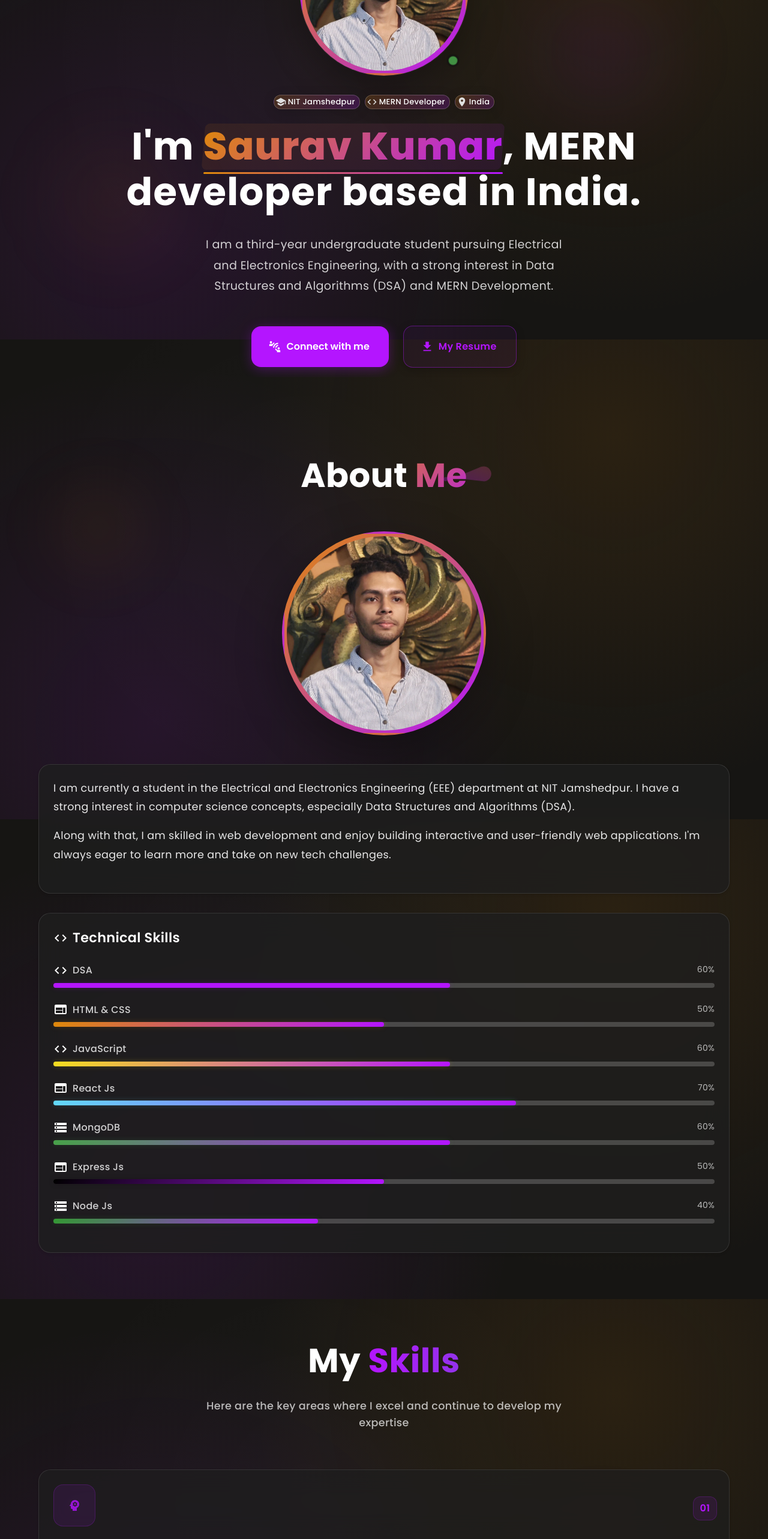
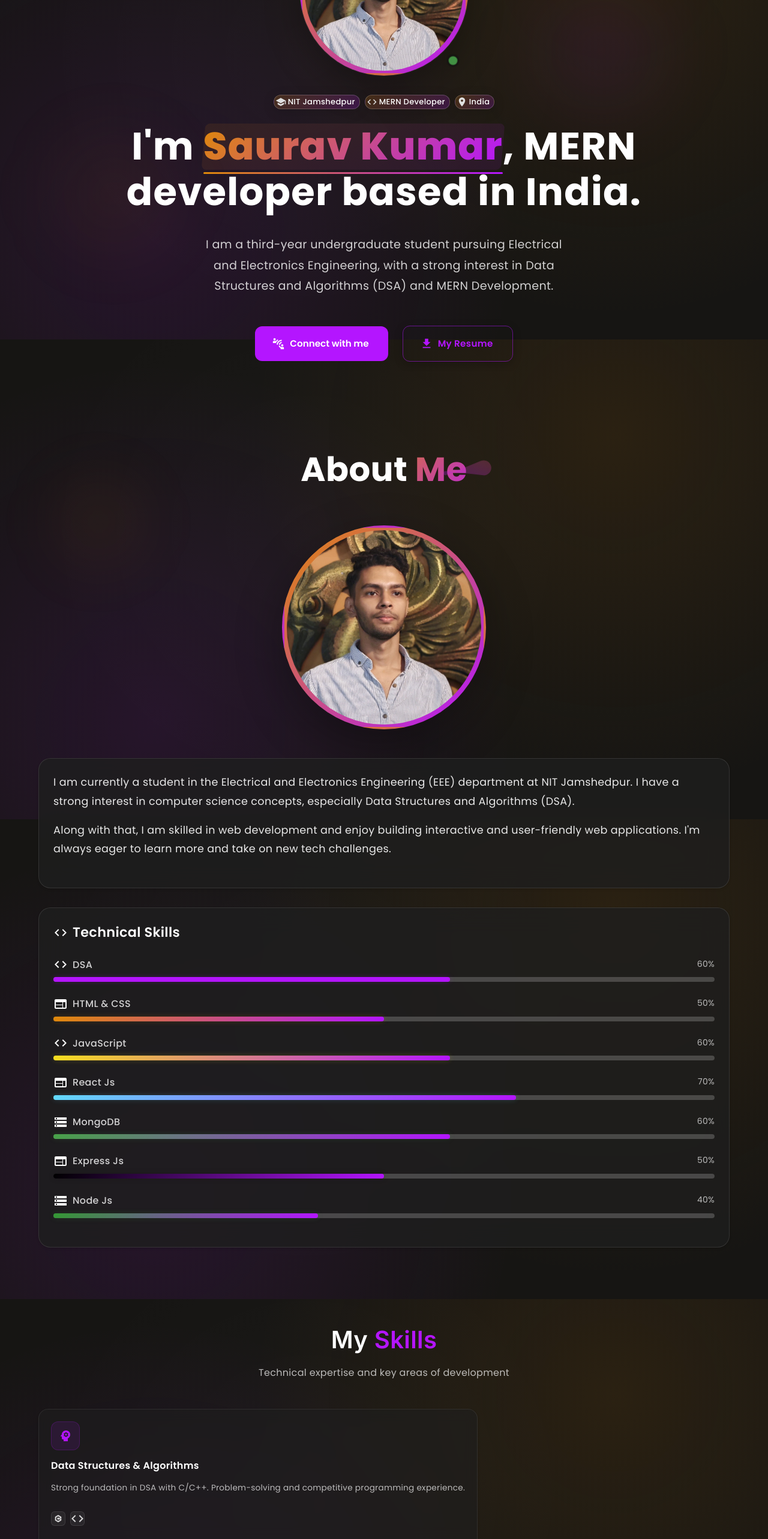
Before and after one commit to SauravKumar04/Portfolio, a React (Vite) app: page / in a window 1280 px wide. Shown: the part 234-2800 px from the top of the page at 60% size. Built offline with nearby package versions, Linux system fonts and the light colour scheme.

Commit message:
Refactor UI components with design improvements and skill section update
Co-authored-by: 2023ugee038 <2023ugee038@nitjsr.ac.in>

```diff
--- a/src/Components/Hero/Hero.jsx
+++ b/src/Components/Hero/Hero.jsx
@@ -298,29 +298,25 @@ const Hero = () => {
                 sx={{ mt: 3 }}
               >
                 <AnchorLink className='anchor-link' offset={50} href='#contact'>
-                  <motion.div
-                    whileHover={{ scale: 1.05 }}
-                    whileTap={{ scale: 0.95 }}
-                  >
+                  <motion.div>
                     <Button
                       variant="contained"
                       size="large"
                       startIcon={<ConnectIcon />}
                       sx={{
                         background: '#B415FF',
-                        borderRadius: '16px',
+                        borderRadius: '12px',
                         px: 4,
-                        py: 2.5,
-                        fontSize: '1rem',
+                        py: 2,
+                        fontSize: '0.95rem',
                         fontWeight: 600,
                         textTransform: 'none',
-                        minWidth: '180px',
+                        minWidth: '160px',
                         border: 'none',
-                        boxShadow: '0 4px 20px rgba(180, 21, 255, 0.3)',
+                        boxShadow: 'none',
                         '&:hover': {
-                          background: '#9333ea',
-                          boxShadow: '0 8px 30px rgba(180, 21, 255, 0.4)',
-                          transform: 'translateY(-2px)'
+                          background: '#B415FF',
+                          boxShadow: 'none'
                         }
                       }}
                     >
@@ -329,10 +325,7 @@ const Hero = () => {
                   </motion.div>
                 </AnchorLink>
 
-                <motion.div
-                  whileHover={{ scale: 1.05 }}
-                  whileTap={{ scale: 0.95 }}
-                >
+                <motion.div>
                   <Button
                     variant="outlined"
                     size="large"
@@ -340,24 +333,22 @@ const Hero = () => {
                     href={resume}
                     download="SauravKumar_Resume.pdf"
                     sx={{
-                      borderRadius: '16px',
+                      borderRadius: '12px',
                       px: 4,
-                      py: 2.5,
-                      fontSize: '1rem',
+                      py: 2,
+                      fontSize: '0.95rem',
                       fontWeight: 600,
                       textTransform: 'none',
-                      minWidth: '180px',
+                      minWidth: '160px',
                       borderWidth: '1px',
-                      borderColor: 'rgba(180, 21, 255, 0.4)',
+                      borderColor: 'rgba(180, 21, 255, 0.5)',
                       color: '#B415FF',
-                      backgroundColor: 'rgba(180, 21, 255, 0.05)',
+                      backgroundColor: 'transparent',
                       '&:hover': {
                         borderWidth: '1px',
-                        borderColor: '#B415FF',
-                        backgroundColor: 'rgba(180, 21, 255, 0.1)',
-                        color: '#9333ea',
-                        boxShadow: '0 4px 20px rgba(180, 21, 255, 0.2)',
-                        transform: 'translateY(-2px)'
+                        borderColor: 'rgba(180, 21, 255, 0.5)',
+                        backgroundColor: 'transparent',
+                        color: '#B415FF'
                       }
                     }}
                   >
--- a/src/Components/Services/Services.jsx
+++ b/src/Components/Services/Services.jsx
@@ -8,46 +8,88 @@ import {
   CardContent,
   Stack
 } from '@mui/material'
+import { motion, useInView } from 'framer-motion'
+import { useRef } from 'react'
+import {
+  SiJavascript,
+  SiReact,
+  SiNodedotjs,
+  SiExpress,
+  SiMongodb,
+  SiHtml5,
+  SiCss3,
+  SiCplusplus,
+  SiGit,
+  SiPostman,
+  SiVercel,
+  SiNetlify
+} from 'react-icons/si'
 import {
   Code as CodeIcon,
   Web as WebIcon,
   Storage as DatabaseIcon,
   Psychology as AlgorithmIcon,
   Build as ToolIcon,
-  School as EducationIcon
+  Cloud as DeployIcon
 } from '@mui/icons-material'
-import { motion, useInView } from 'framer-motion'
-import { useRef } from 'react'
 import Services_Data from '../../assets/services_data'
 
 const Services = () => {
   const ref = useRef(null)
-  const isInView = useInView(ref, { once: true, amount: 0.3 })
+  const isInView = useInView(ref, { once: true, amount: 0.2 })
 
-  // Enhanced services data with icons and minimal purple theme
-  const enhancedServices = Services_Data.map((service, index) => {
-    const icons = [
-      <AlgorithmIcon />,
-      <WebIcon />,
-      <DatabaseIcon />,
-      <ToolIcon />,
-      <CodeIcon />,
-      <EducationIcon />
+  // Professional skills data with proper icons
+  const skillsData = [
+    {
+      title: "Data Structures & Algorithms",
+      description: "Strong foundation in DSA with C/C++. Problem-solving and competitive programming experience.",
+      icon: <AlgorithmIcon />,
+      techIcons: [SiCplusplus, CodeIcon],
+      color: "#B415FF"
+    },
+    {
+      title: "Frontend Development",
+      description: "Modern web development with React, HTML5, CSS3, and JavaScript. Responsive design expertise.",
+      icon: <WebIcon />,
+      techIcons: [SiReact, SiJavascript, SiHtml5, SiCss3],
+      color: "#B415FF"
+    },
+    {
+      title: "Backend Development",
+      description: "Server-side development with Node.js, Express.js, and database management with MongoDB.",
+      icon: <DatabaseIcon />,
+      techIcons: [SiNodedotjs, SiExpress, SiMongodb],
+      color: "#B415FF"
+    },
+    {
+      title: "Development Tools",
+      description: "Proficient with modern development tools, version control, and API testing platforms.",
+      icon: <ToolIcon />,
+      techIcons: [SiGit, SiPostman],
+      color: "#B415FF"
+    },
+    {
+      title: "Cloud & Deployment",
+      description: "Experience with cloud platforms and deployment services for full-stack applications.",
+      icon: <DeployIcon />,
+      techIcons: [SiVercel, SiNetlify],
+      color: "#B415FF"
+    },
+    {
+      title: "Continuous Learning",
+      description: "Always exploring new technologies, frameworks, and industry best practices.",
+      icon: <CodeIcon />,
+      techIcons: [],
+      color: "#B415FF"
+    }
   ]
-
-    return {
-      ...service,
-      icon: icons[index] || <CodeIcon />,
-      color: '#B415FF'
-    }
-  })
 
   const containerVariants = {
     hidden: { opacity: 0 },
     visible: {
       opacity: 1,
       transition: {
-        staggerChildren: 0.15,
+        staggerChildren: 0.1,
         delayChildren: 0.2
       }
     }
@@ -56,13 +98,13 @@ const Services = () => {
   const itemVariants = {
     hidden: {
       opacity: 0,
-      y: 30
+      y: 20
     },
     visible: {
       opacity: 1,
       y: 0,
       transition: {
-        duration: 0.6,
+        duration: 0.5,
         ease: "easeOut"
       }
     }
@@ -73,26 +115,11 @@ const Services = () => {
       id='services'
       ref={ref}
       sx={{
-        py: { xs: 8, md: 12 },
+        py: { xs: 6, md: 10 },
         position: 'relative',
         overflow: 'hidden'
       }}
     >
-      {/* Background decorative elements */}
-      <Box
-        sx={{
-          position: 'absolute',
-          top: '20%',
-          right: '10%',
-          width: '300px',
-          height: '300px',
-          background: 'radial-gradient(circle, rgba(180, 21, 255, 0.08) 0%, transparent 70%)',
-          borderRadius: '50%',
-          filter: 'blur(60px)',
-          zIndex: 0
-        }}
-      />
-
       <Container maxWidth="lg" sx={{ position: 'relative', zIndex: 1 }}>
         <motion.div
           variants={containerVariants}
@@ -101,154 +128,138 @@ const Services = () => {
         >
           {/* Section Title */}
           <motion.div variants={itemVariants}>
-            <Box sx={{ textAlign: 'center', mb: 8 }}>
+            <Box sx={{ textAlign: 'center', mb: 6 }}>
               <Typography
                 variant="h2"
                 sx={{
-                  fontSize: { xs: '2.5rem', md: '3.5rem' },
-                  fontWeight: 700,
-                  mb: 3,
-                  fontFamily: 'Poppins, sans-serif'
+                  fontSize: { xs: '2rem', md: '2.5rem' },
+                  fontWeight: 600,
+                  mb: 2,
+                  fontFamily: 'Inter, sans-serif',
+                  color: 'white'
                 }}
               >
                 My{' '}
                 <Box
                   component="span"
                   sx={{
-                    background: 'linear-gradient(to right, #B415FF, #9333ea)',
-                    WebkitBackgroundClip: 'text',
-                    WebkitTextFillColor: 'transparent',
-                    backgroundClip: 'text'
+                    color: '#B415FF'
                   }}
                 >
                   Skills
                 </Box>
               </Typography>
               <Typography
-                variant="h6"
+                variant="body1"
                 sx={{
                   color: 'rgba(255, 255, 255, 0.7)',
-                  maxWidth: '600px',
+                  maxWidth: '500px',
                   mx: 'auto',
                   lineHeight: 1.6,
-                  fontSize: '1.1rem'
+                  fontSize: '1rem'
                 }}
               >
-                Here are the key areas where I excel and continue to develop my expertise
+                Technical expertise and key areas of development
               </Typography>
             </Box>
           </motion.div>
 
-          {/* Services Grid */}
-          <Grid container spacing={4}>
-            {enhancedServices.map((service, index) => (
-              <Grid item xs={12} sm={6} lg={4} key={index}>
+          {/* Skills Grid */}
+          <Grid container spacing={3}>
+            {skillsData.map((skill, index) => (
+              <Grid item xs={12} sm={6} md={4} key={index}>
                 <motion.div
                   variants={itemVariants}
-                  whileHover={{
-                    y: -8,
-                    transition: { duration: 0.3 }
-                  }}
                 >
                   <Card
                     sx={{
-                      height: '320px',
-                      background: 'rgba(30, 30, 30, 0.7)',
-                      backdropFilter: 'blur(20px)',
-                      border: '1px solid rgba(255, 255, 255, 0.1)',
-                      borderRadius: '20px',
-                      p: 3,
+                      height: '240px',
+                      background: 'rgba(30, 30, 30, 0.6)',
+                      backdropFilter: 'blur(10px)',
+                      border: '1px solid rgba(255, 255, 255, 0.08)',
+                      borderRadius: '16px',
+                      p: 2.5,
                       transition: 'all 0.3s ease',
                       position: 'relative',
                       overflow: 'hidden',
-                      display: 'flex',
-                      flexDirection: 'column',
+                      cursor: 'pointer',
                       '&:hover': {
                         border: '1px solid rgba(180, 21, 255, 0.3)',
-                        boxShadow: '0 20px 40px rgba(180, 21, 255, 0.15)',
-                        transform: 'translateY(-8px)',
-                        '& .service-icon': {
-                          transform: 'scale(1.1)',
-                          color: '#B415FF'
-                        }
+                        transform: 'translateY(-4px)',
+                        boxShadow: '0 8px 25px rgba(180, 21, 255, 0.1)'
                       }
                     }}
                   >
                     <CardContent sx={{ p: 0, height: '100%', display: 'flex', flexDirection: 'column' }}>
-                      <Stack spacing={3} sx={{ height: '100%' }}>
+                      <Stack spacing={2} sx={{ height: '100%' }}>
                         {/* Icon */}
                         <Box
-                          className="service-icon"
                           sx={{
-                            color: 'rgba(180, 21, 255, 0.8)',
-                            transition: 'all 0.3s ease',
+                            color: '#B415FF',
                             display: 'flex',
                             alignItems: 'center',
                             justifyContent: 'center',
-                            width: 70,
-                            height: 70,
-                            borderRadius: '16px',
+                            width: 48,
+                            height: 48,
+                            borderRadius: '12px',
                             background: 'rgba(180, 21, 255, 0.1)',
                             border: '1px solid rgba(180, 21, 255, 0.2)',
-                            fontSize: '2rem'
+                            fontSize: '1.5rem'
                           }}
                         >
-                          {service.icon}
+                          {skill.icon}
                         </Box>
 
                         {/* Title */}
                         <Typography
-                          variant="h5"
+                          variant="h6"
                           sx={{
                             fontWeight: 600,
                             color: 'white',
                             lineHeight: 1.3,
-                            fontSize: '1.3rem'
+                            fontSize: '1rem'
                           }}
                         >
-                          {service.s_name}
+                          {skill.title}
                         </Typography>
 
                         {/* Description */}
                         <Typography
-                          variant="body1"
+                          variant="body2"
                           sx={{
                             color: 'rgba(255, 255, 255, 0.7)',
-                            lineHeight: 1.6,
-                            fontSize: '0.95rem',
+                            lineHeight: 1.5,
+                            fontSize: '0.85rem',
                             flex: 1
                           }}
                         >
-                          {service.s_desc}
+                          {skill.description}
                         </Typography>
 
-                        {/* Number Badge */}
+                        {/* Tech Icons */}
+                        {skill.techIcons.length > 0 && (
+                          <Box sx={{ display: 'flex', gap: 1, mt: 'auto' }}>
+                            {skill.techIcons.slice(0, 4).map((IconComponent, iconIndex) => (
                               <Box
+                                key={iconIndex}
                                 sx={{
-                            position: 'absolute',
-                            top: 20,
-                            right: 20,
-                            width: 40,
-                            height: 40,
-                            borderRadius: '12px',
-                            background: 'rgba(180, 21, 255, 0.1)',
-                            border: '1px solid rgba(180, 21, 255, 0.2)',
+                                  width: 24,
+                                  height: 24,
+                                  borderRadius: '6px',
+                                  background: 'rgba(255, 255, 255, 0.05)',
+                                  border: '1px solid rgba(255, 255, 255, 0.1)',
                                   display: 'flex',
                                   alignItems: 'center',
-                            justifyContent: 'center'
+                                  justifyContent: 'center',
+                                  color: 'rgba(255, 255, 255, 0.8)',
+                                  fontSize: '12px'
                                 }}
                               >
-                          <Typography
-                            variant="h6"
-                            sx={{
-                              fontSize: '1rem',
-                              fontWeight: 600,
-                              color: '#B415FF'
-                            }}
-                          >
-                            {service.s_no}
-                          </Typography>
+                                <IconComponent />
                               </Box>
+                            ))}
+                          </Box>
+                        )}
                       </Stack>
                     </CardContent>
                   </Card>
```
Also changed, not shown: src/Components/MyWork/MyWork.jsx (+30 -42 lines). Lines whose indentation alone changed are shown as unchanged.
